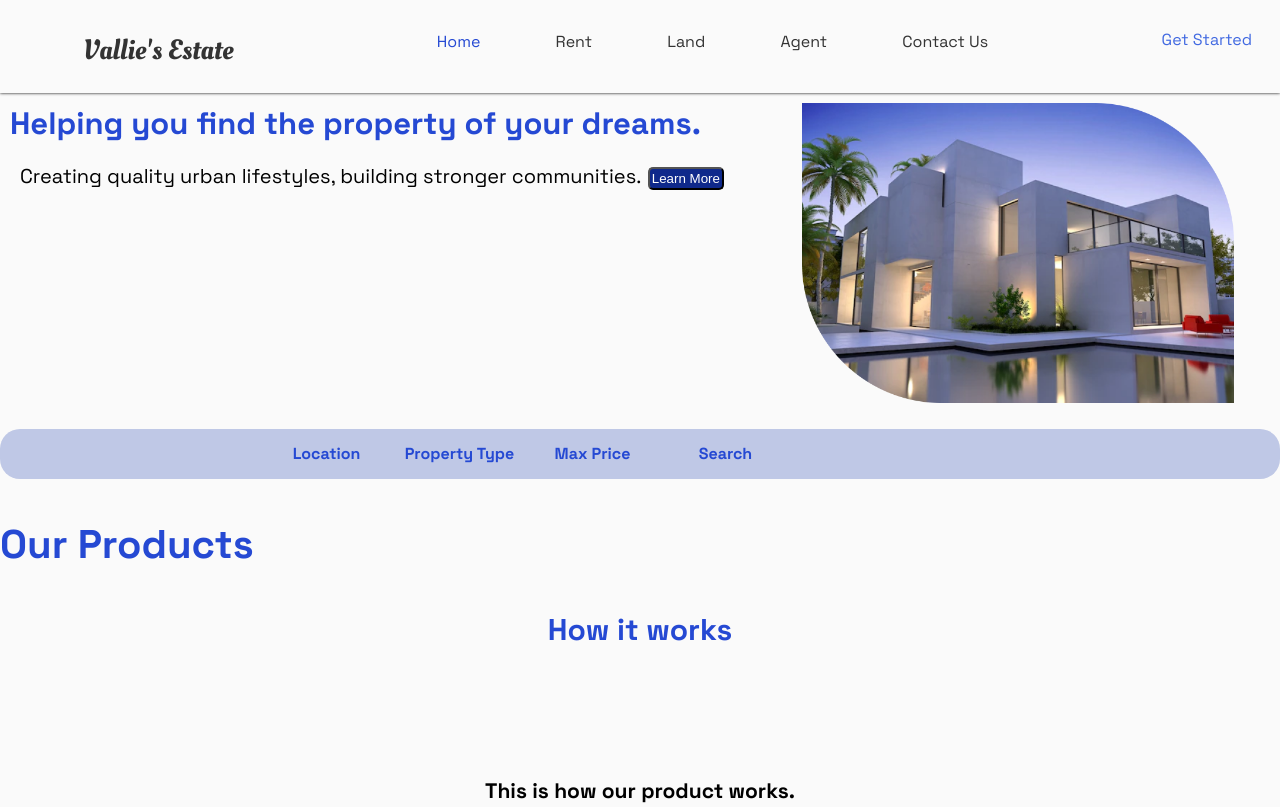
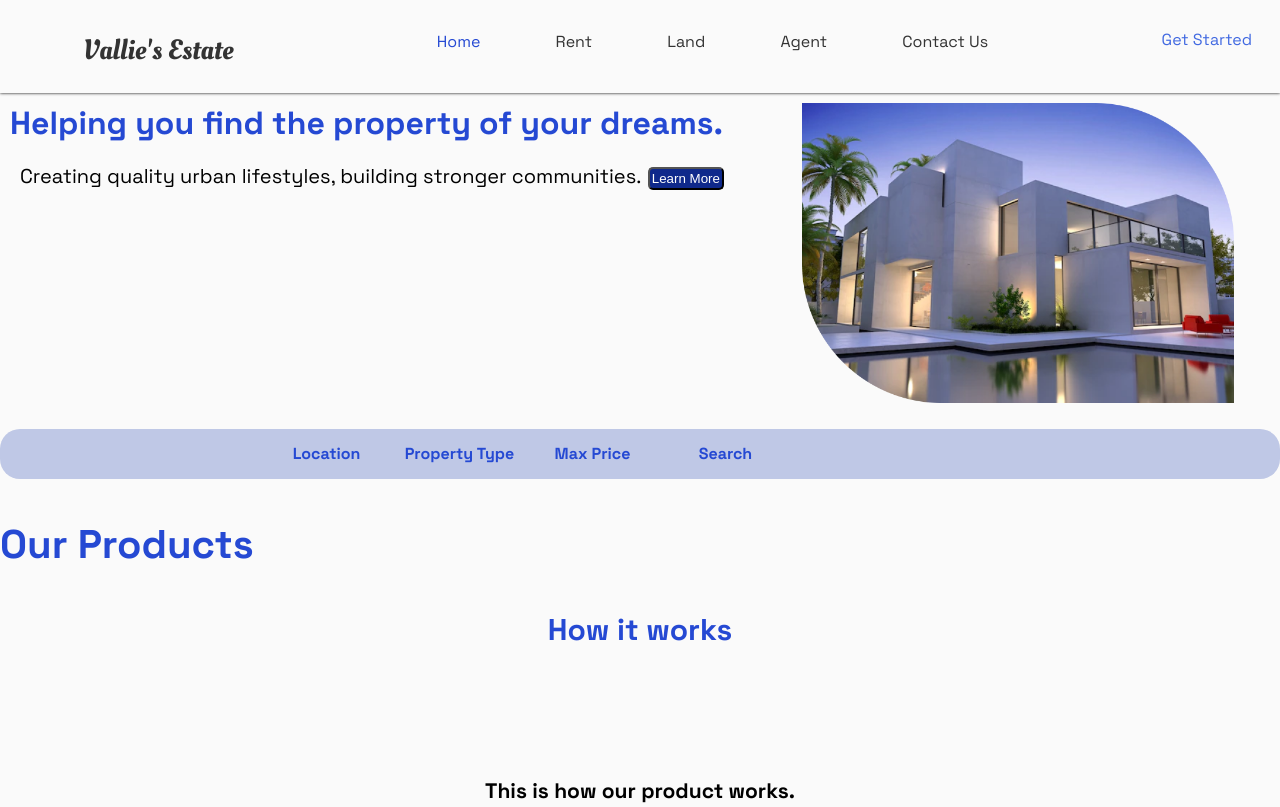
Before and after one commit to Felix-Barosio/Project, a plain HTML site: page index.html in a window 1280 px wide. Shown: the top 807 px of the page. Drawn offline with Linux system fonts and the light colour scheme.

Commit message:
Add styles file

```diff
--- a/assets/css/styles.css
+++ b/assets/css/styles.css
@@ -79,7 +79,7 @@ body{
 .section h3{
     color: #2549d3;
     margin: 10px;
-    font-size: 31px;
+    font-size: 32px;
 }
 .section p.doc{
     margin: 10px;
```
